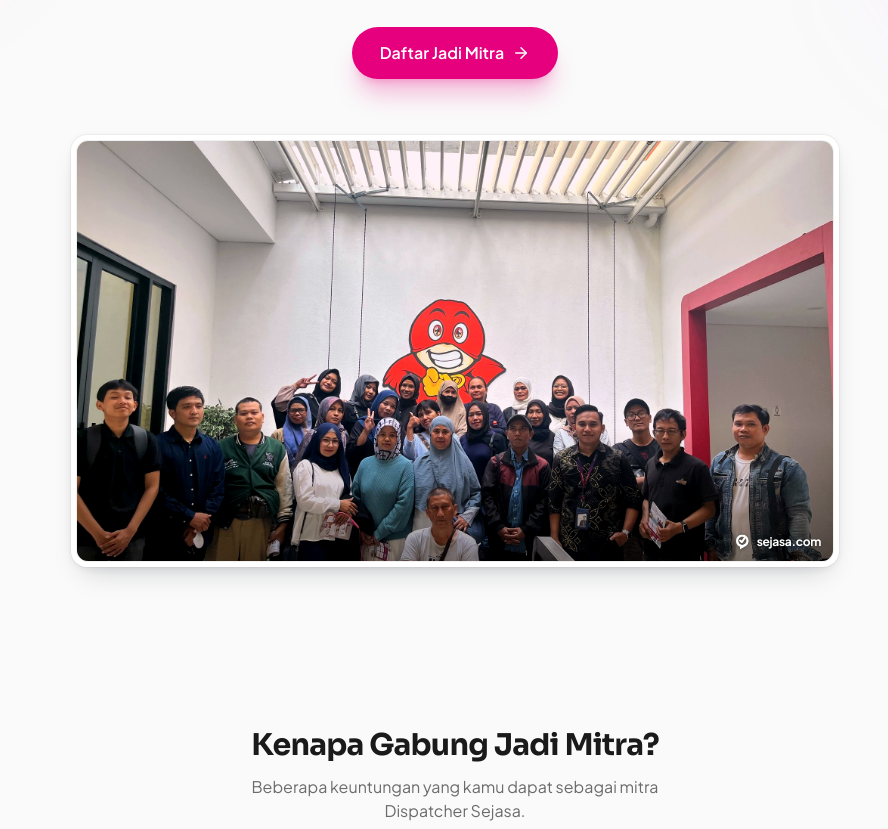
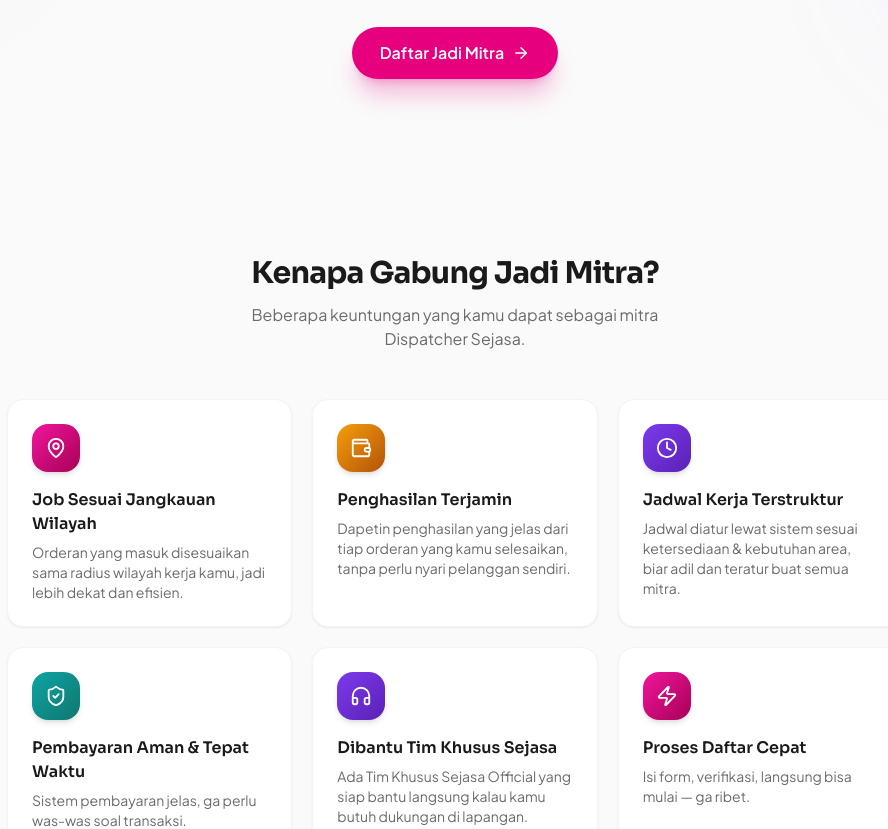
Before and after one commit to sejasaweb-app/rekrutmen-sejasa, a Next.js app: page / in a window 1280 px wide. Shown: the part 420-1249 px from the top of the page, without its empty margins (185-1073 px from the left). Built offline with nearby package versions, Linux system fonts and the light colour scheme.

Commit message:
fix: hapus foto hero, halusin kalimat komunitas

```diff
--- a/app/page.js
+++ b/app/page.js
@@ -98,7 +98,7 @@
       </header>
 
       {/* Hero */}
-      <section className="relative px-4 sm:px-6 pt-10 pb-12 sm:pt-16 sm:pb-20 text-center overflow-hidden">
+      <section className="relative px-4 sm:px-6 pt-10 pb-14 sm:pt-16 sm:pb-24 text-center overflow-hidden">
         <div className="absolute inset-0 -z-20" style={DOT_GRID} />
         <div
           className="absolute inset-0 -z-10"
@@ -131,16 +131,6 @@
           Daftar Jadi Mitra
           <ArrowRight size={18} className="group-hover:translate-x-0.5 transition-transform" />
         </Link>
-
-        {/* Hero image — cocok diisi foto gathering bareng mitra */}
-        <div className="max-w-3xl mx-auto mt-8 sm:mt-14">
-          <PhotoPlaceholder
-            src="/images/foto-hero.jpg"
-            label="Foto hero — misal foto gathering bareng mitra"
-            aspect="aspect-[4/3] sm:aspect-[16/9]"
-            objectPosition="center 25%"
-          />
-        </div>
       </section>
 
       {/* Benefits */}
@@ -269,8 +259,8 @@
           <div className="text-center mb-7 sm:mb-12">
             <h2 className="font-display font-bold text-2xl sm:text-3xl mb-2 sm:mb-3 tracking-tight">Komunitas Mitra Sejasa</h2>
             <p className="text-ink-muted text-[15px] sm:text-base max-w-md mx-auto">
-              Kamu ga sendirian — jadi bagian dari komunitas mitra yang saling
-              support satu sama lain.
+              Kamu ga sendirian — banyak mitra lain yang siap saling bantu dan
+              berbagi pengalaman.
             </p>
           </div>
           <div className="grid grid-cols-3 gap-2 sm:gap-5">
```
